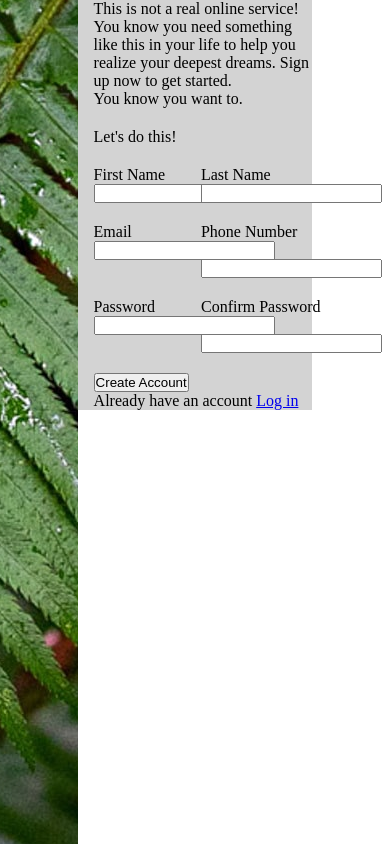
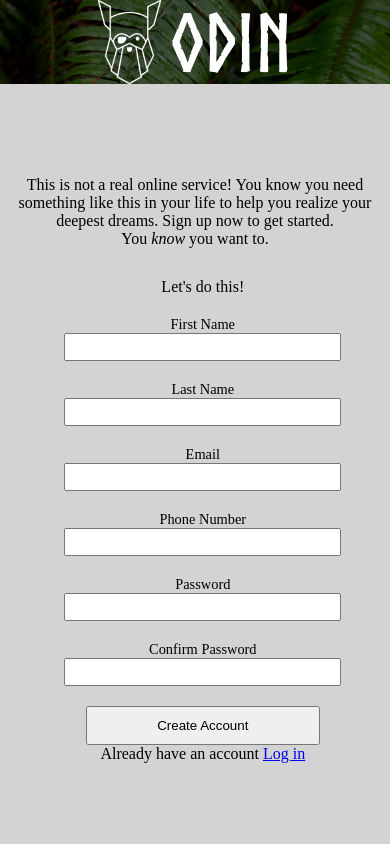
Before and after one commit to TylerNiemann/Sign-up-form, a plain HTML site: page index.html in a window 390 px wide. Drawn offline with Linux system fonts and the light colour scheme.

Commit message:
Add logo part as well as external font

```diff
--- a/index.html
+++ b/index.html
@@ -5,18 +5,23 @@
     <meta http-equiv="X-UA-Compatible" content="IE=edge">
     <meta name="viewport" content="width=device-width, initial-scale=1.0">
     <link rel="stylesheet" href="style.css">
-    <title>Document</title>
+    <title>Sign-up Form</title>
 </head>
 <body>
     <div class="content">
-        <div class="picture"></div>
+        <div class="picture">
+            <div class="logo">
+                <img src="odin-lined.png" alt="odin-logo" class="odin">
+                <h2>ODIN</h2>
+            </div>
+        </div>
         <div class="right">
             <div class="top">
                 <p>
                     This is not a real online service! You know you need something like this in your life to help you realize your deepest dreams.
                     Sign up now to get started.
                 </p>
-                <p>You know you want to.</p>
+                <p>You <em>know</em> you want to.</p>
             </div>
             <form action="#">
                 <div class="form-top">
--- a/style.css
+++ b/style.css
@@ -1,3 +1,7 @@
+@font-face {
+    font-family: Norse;
+    src: url('Norse-Bold.otf');
+}
 *{
     margin: 0;
     padding: 0;
@@ -15,6 +19,26 @@
     background-size: auto;
     width: 40vw;
     background-position: center;
+}
+.logo{
+    display: flex;
+    flex-flow: row;
+    position: relative;
+    top: 20vh;
+    height: auto;
+    justify-content: center;
+    align-items: center;
+    background-color: rgba(0,0,0,0.5);
+    padding: 10px;
+}
+.odin{
+    height: 10vh;
+}
+h2{
+    color: white;
+    font-size: 80px;
+    font-family: Norse;
+    font-weight: 900;
 }
 
 /*right side*/
@@ -46,14 +70,61 @@
 
 /*for mobile*/
 @media only screen and (max-width: 650px){
+    *{
+        margin: 0px;
+        padding: 0px;
+    }
     .content{
-        display: flex;
-        flex-direction: column;
+        flex-flow: column;
+        text-align: center;
+        height: auto;
+    }
+    .top{
+        padding: 10px;
     }
     .picture{
         display: flex;
-        height: 100vh;
+        height: 10vh;
         width: auto;
+        background-size: 100vw;
+    }
+    .logo{
+        width: 100vw;
+        position: static;
+        gap: 10px;
+    }
+    .right{
+        width: auto;
+        height: 90vh;
+    }
+    .form-top{
+        justify-content: center;
+    }
+    .input{
+        text-align: left;
+        width: auto;
+        font-size: 0.9em;
+        justify-content: center;
+        align-items: center;
+    }
+    input{
+        font-size: 0.9rem;
+        height: 1.5rem;
+        width: 70vw;
+    }
+    .form-bottom{
+        margin-bottom: 0px;
+    }
+    .button{
+        display: flex;
+        justify-content: center;
+        margin-bottom: 0px;
+    }
+    button{
+        margin-bottom: 0px;
+        width: 60vw;
+        padding: 10px 5px;
     }
 
+
 }
```
Also changed, not shown: Norse-Bold.otf (added).
